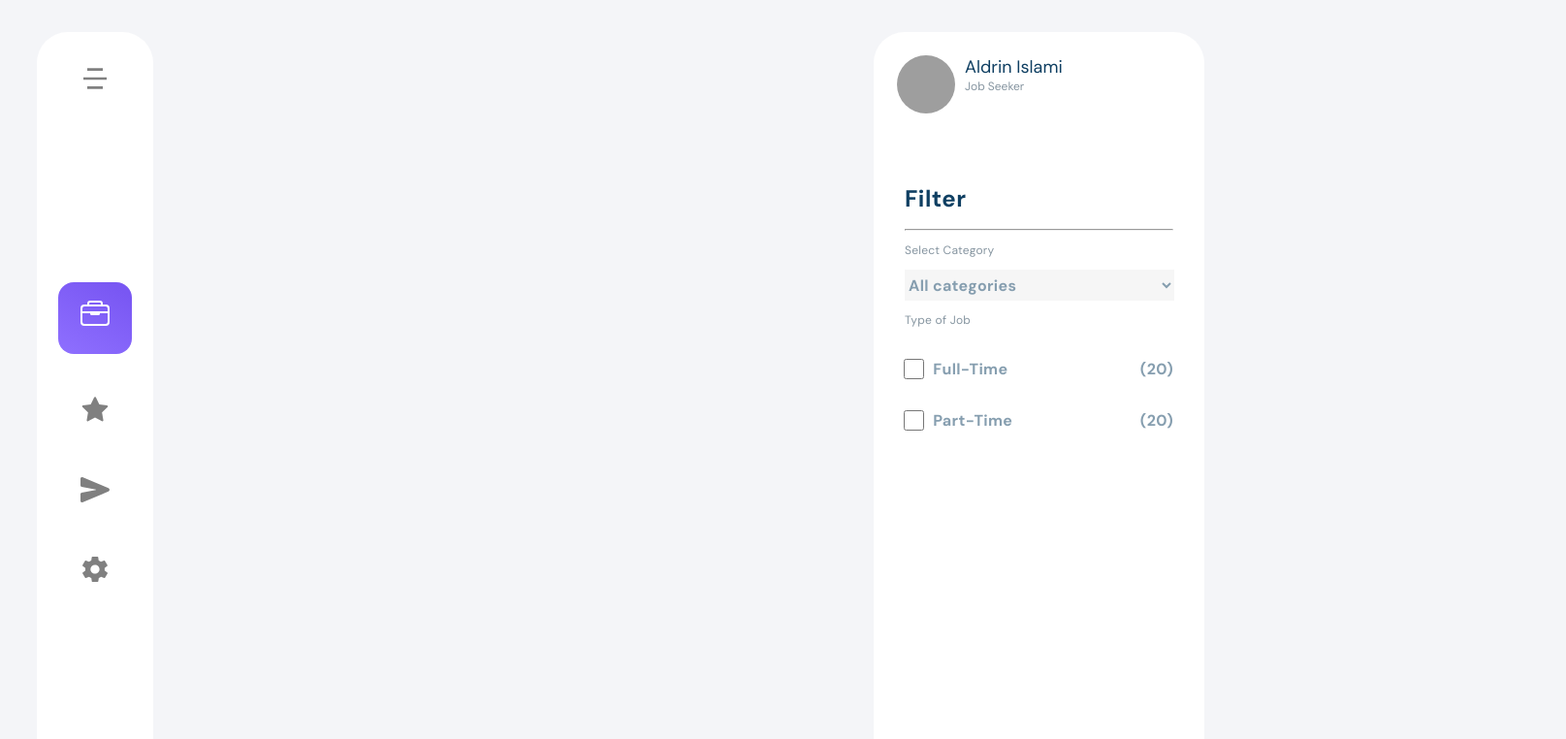
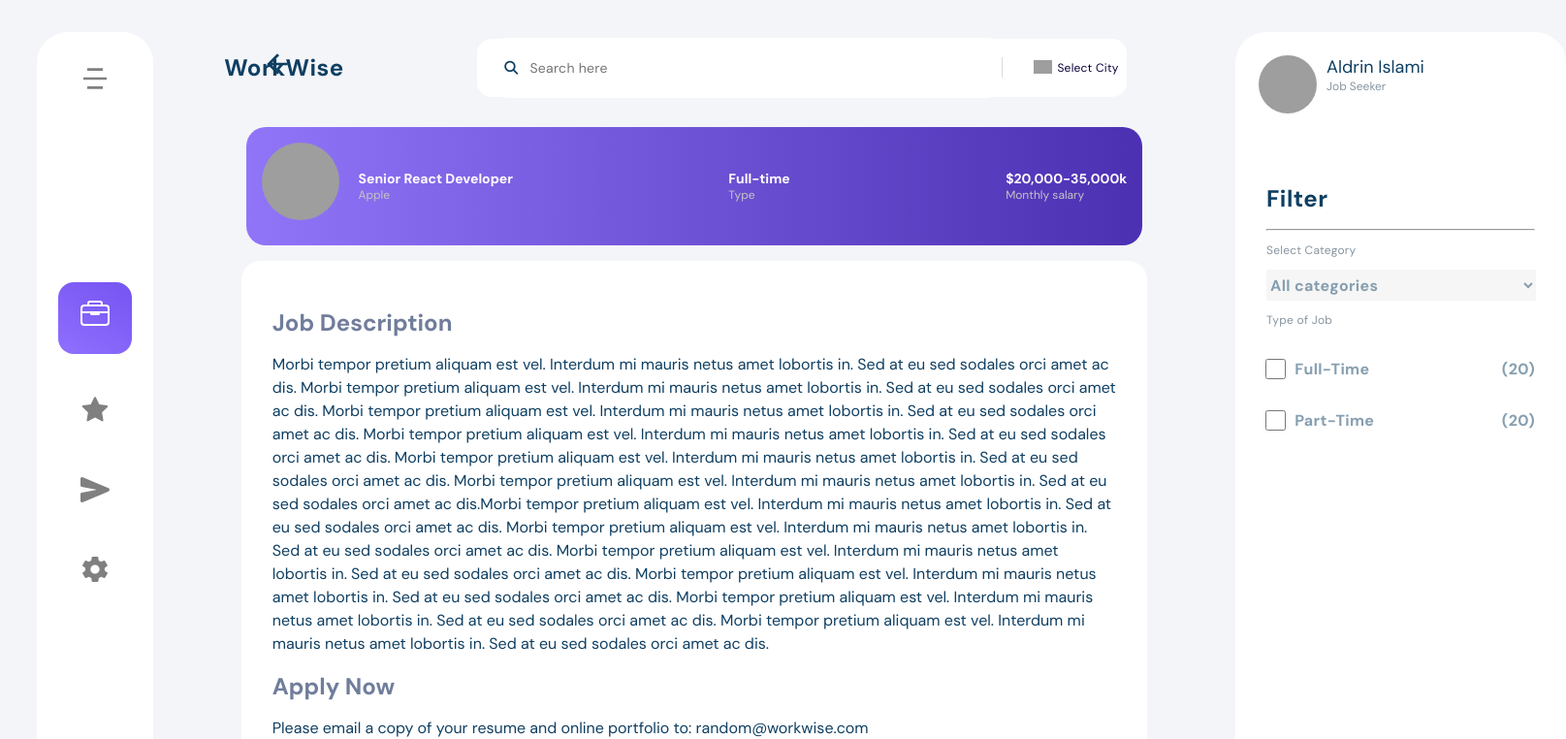
Before and after one commit to Aldrin1807/WorkWise, a React (Vite) app in the folder work-wise/: page /job-page in a window 1280 px wide. Shown: the top 762 px of the page at 97% size, 1615 px wide, since content can reach past the window. Built offline with nearby package versions, Linux system fonts and the light colour scheme; grey boxes are pictures that could not be loaded.

Commit message:
changes on job card, also finished job page

```diff
--- a/work-wise/src/Components/Job.css
+++ b/work-wise/src/Components/Job.css
@@ -1,11 +1,20 @@
 .job-card{
-    width: 50rem;
+    width: 80%;
     height: 5.625rem;
     background: #FFFFFF;
     border-radius: 20px;
     display: flex;
-    justify-content: space-between;
     padding: 1rem;
+}
+#job-page-card{
+    background: linear-gradient(90deg, #9175F9 0%, #4C30B2 100%);
+    border-radius: 20px;
+}
+#job-page-card .primary-text{
+    color: white;
+}
+#job-page-card .secondary-text{
+    color: #C4C4C4;
 }
 .job-card ul{
     list-style: none;
@@ -37,6 +46,9 @@ color: #8695A0;
     justify-content: space-between;
     align-items: center;
 }
+.lists:nth-child(2){
+    width: 64rem;
+}
 .job-card img{
     width: 5rem;
     height: 5rem;
--- a/work-wise/src/Components/Job.tsx
+++ b/work-wise/src/Components/Job.tsx
@@ -1,8 +1,8 @@
 import './Job.css'
 
-function Job(){
+function Job(props:any){
     return(
-        <div className='job-card'>
+        <div className='job-card' id={props.jobpage ? 'job-page-card' : ''}>
             <img src="https://image-placeholder.com/images/actual-size/57x57.png" alt="" />
             <div className='lists'>
              <ul>
--- a/work-wise/src/Components/Middle/Content.css
+++ b/work-wise/src/Components/Middle/Content.css
@@ -105,3 +105,9 @@ letter-spacing: 0.02em;
 
 color: #0F3F62;
 }
+.back-icon{
+
+    margin-right: -13rem;
+    font-size: 2rem;
+    color: #0F3F62;
+}
--- a/work-wise/src/Components/Middle/Content.tsx
+++ b/work-wise/src/Components/Middle/Content.tsx
@@ -1,6 +1,7 @@
+import { IoMdArrowBack } from 'react-icons/io';
 import './Content.css'
 
-export function Search(){
+export function Search(props:any){
     const cities = [
         'Prishtina',
         'Prizren',
@@ -35,6 +36,11 @@ export function Search(){
       ];
     return (
         <div className='title-n-search'>
+            {props.job?(
+                <div className='back-icon'>
+                <IoMdArrowBack  />
+                </div>
+            ):(null)}
         <h1 className='title-text'>WorkWise</h1>
         <div className="has-search">
         <span className="fa fa-search form-control-feedback" />
--- a/work-wise/src/Pages/JobPage/JobPage.css
+++ b/work-wise/src/Pages/JobPage/JobPage.css
@@ -0,0 +1,35 @@
+
+.job{
+    display: flex;
+    flex-direction: column;
+    justify-content: center;
+    align-items: center;
+}
+.job-content{
+    background: #FFFFFF;
+    border-radius: 20px;
+    width: 78%;
+    padding: 2rem;
+    margin-top: 1rem;
+}
+.job-desc{
+    font-family: 'DM Sans';
+font-style: normal;
+font-weight: 700;
+font-size: 24px;
+line-height: 31px;
+
+color: #707D9B;
+}
+.job-text{
+    font-family: 'DM Sans';
+font-style: normal;
+font-weight: 400;
+font-size: 16px;
+line-height: 24px;
+/* or 150% */
+
+
+color: #0F3F62;
+
+}
--- a/work-wise/src/Pages/JobPage/JobPage.tsx
+++ b/work-wise/src/Pages/JobPage/JobPage.tsx
@@ -1,4 +1,6 @@
+import Job from '../../Components/Job'
 import LeftNav from '../../Components/Left/LeftNav'
+import { Search } from '../../Components/Middle/Content'
 import RightNav from '../../Components/Right/RightNav'
 import './JobPage.css'
 
@@ -8,7 +10,20 @@ function JobPage(){
     <>
         <LeftNav />
 
-            <div>
+            <div className='container'>
+                <Search job={true} />
+                <div className="job">
+                    <Job jobpage={true} />
+                    <div className='job-content'>
+                    <h1 className='job-desc'>Job Description</h1>
+                    <p className="job-text">
+                    Morbi tempor pretium aliquam est vel. Interdum mi mauris netus amet lobortis in. Sed at eu sed sodales orci amet ac dis. Morbi tempor pretium aliquam est vel. Interdum mi mauris netus amet lobortis in. Sed at eu sed sodales orci amet ac dis. Morbi tempor pretium aliquam est vel. Interdum mi mauris netus amet lobortis in. Sed at eu sed sodales orci amet ac dis. Morbi tempor pretium aliquam est vel. Interdum mi mauris netus amet lobortis in. Sed at eu sed sodales orci amet ac dis. Morbi tempor pretium aliquam est vel. Interdum mi mauris netus amet lobortis in. Sed at eu sed sodales orci amet ac dis. Morbi tempor pretium aliquam est vel. Interdum mi mauris netus amet lobortis in. Sed at eu sed sodales orci amet ac dis.Morbi tempor pretium aliquam est vel. Interdum mi mauris netus amet lobortis in. Sed at eu sed sodales orci amet ac dis. Morbi tempor pretium aliquam est vel. Interdum mi mauris netus amet lobortis in. Sed at eu sed sodales orci amet ac dis. Morbi tempor pretium aliquam est vel. Interdum mi mauris netus amet lobortis in. Sed at eu sed sodales orci amet ac dis. Morbi tempor pretium aliquam est vel. Interdum mi mauris netus amet lobortis in. Sed at eu sed sodales orci amet ac dis. Morbi tempor pretium aliquam est vel. Interdum mi mauris netus amet lobortis in. Sed at eu sed sodales orci amet ac dis. Morbi tempor pretium aliquam est vel. Interdum mi mauris netus amet lobortis in. Sed at eu sed sodales orci amet ac dis.
+                    </p>
+                    <h1 className='job-desc'>Apply Now</h1>
+                    <p className='job-text'>Please email a copy of your resume and online portfolio to: random@workwise.com </p>
+                    <p className='job-text'>CC random@workwise.com</p>
+                </div>
+                </div>
 
             </div>
 
--- a/work-wise/src/Pages/JobSearch/JobSearch.css
+++ b/work-wise/src/Pages/JobSearch/JobSearch.css
@@ -27,8 +27,33 @@ color: #8695A0;
 .container-2{
     display: flex;
     flex-direction: column;
-    border: solid;
     justify-content: space-evenly;
     align-items: center;
-    height: 40rem;
+    height: 42.5rem;
 }
+.container-3{
+
+    width: 30rem;
+}
+.container-3 ul{
+    display: flex;
+    list-style: none;
+    justify-content: space-evenly;
+
+}
+.container-3 ul li{
+    width: 3rem;
+    height: 3rem;
+    text-align: center;
+    display: flex;
+    align-items: center;
+    justify-content: center;
+
+    border: 1px solid #B9BDCF;
+    border-radius: 4px;
+    color: #B9BDCF;
+}
+.container-3 ul li:nth-child(2){
+     background: linear-gradient(209.98deg, #7957F3 12.1%, #8F70FF 100.71%);
+     color: white;
+}
--- a/work-wise/src/Pages/JobSearch/JobSearch.tsx
+++ b/work-wise/src/Pages/JobSearch/JobSearch.tsx
@@ -23,6 +23,17 @@ function JobSearch(){
                  <Job />
                  <Job />
                  <Job />
+                 <div className='container-3'>
+                    <ul>
+                        <li>{'<'}</li>
+                        <li>1</li>
+                        <li>2</li>
+                        <li>3</li>
+                        <li>{'...'}</li>
+                        <li>10</li>
+                        <li>{'>'}</li>
+                    </ul>
+               </div>
                </div>
             </div>
 
```
Also changed, not shown: work-wise/index.html (+6 -1 lines).
